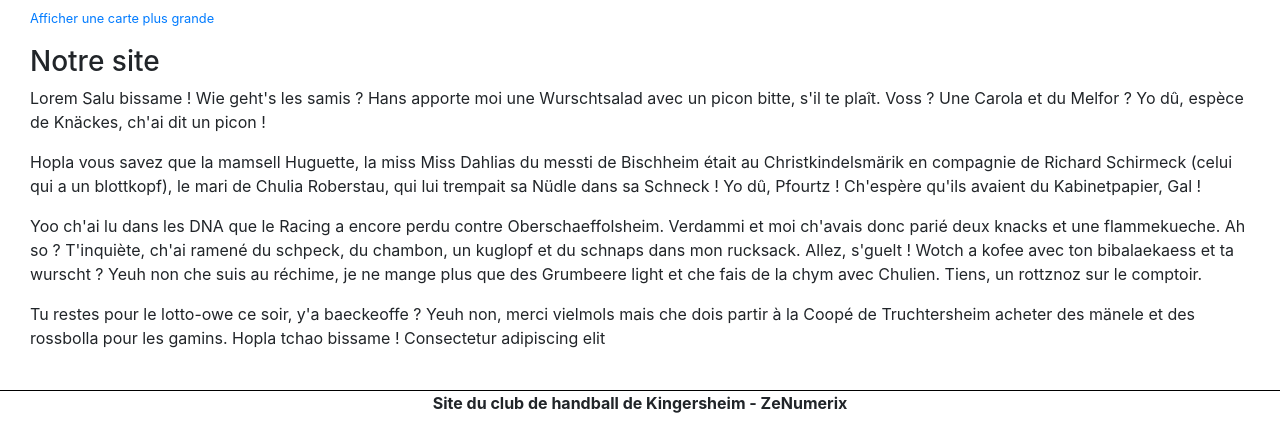
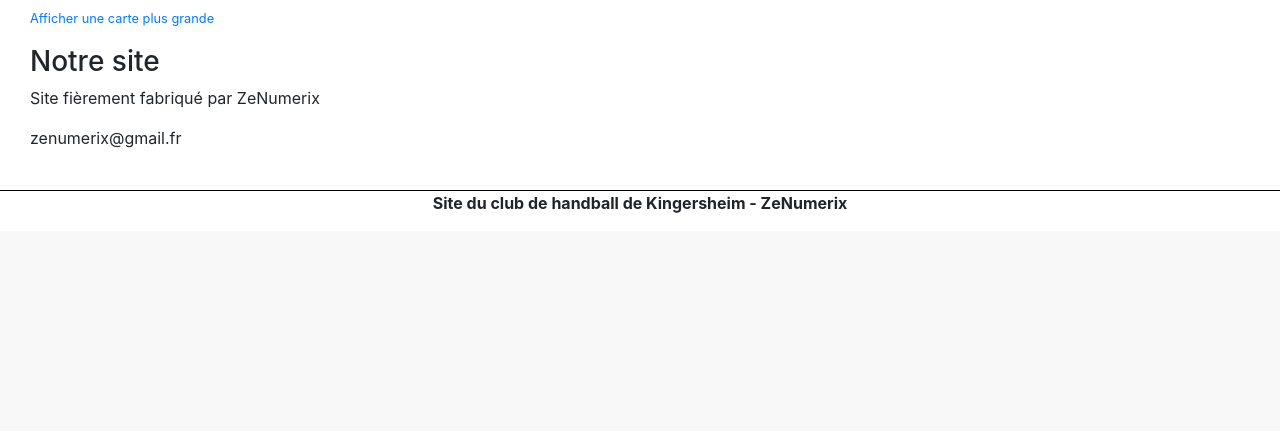
Before and after one commit to emmanuelNono/SiteWeb_Handball, a PHP site: page /src/body/apropos.php in a window 1280 px wide. Shown: the part 783-1214 px from the top of the page. After the commit the page ends 996 px from the top, so only its background shows below. Run offline with PHP 8.4, Linux system fonts and the light colour scheme; the visitor is signed in with stand-in values (Sample User, id 1).

Commit message:
apropos2

```diff
--- a/src/body/apropos.php
+++ b/src/body/apropos.php
@@ -22,11 +22,8 @@ include('../includes/header.php')
 
   <div class="col justify-content-center">
     <h3>Notre site</h3>
-    <p>Lorem Salu bissame ! Wie geht's les samis ? Hans apporte moi une Wurschtsalad avec un picon bitte, s'il te plaît.
-      Voss ? Une Carola et du Melfor ? Yo dû, espèce de Knäckes, ch'ai dit un picon !</p>
-    <p>Hopla vous savez que la mamsell Huguette, la miss Miss Dahlias du messti de Bischheim était au Christkindelsmärik en compagnie de Richard Schirmeck (celui qui a un blottkopf), le mari de Chulia Roberstau, qui lui trempait sa Nüdle dans sa Schneck ! Yo dû, Pfourtz ! Ch'espère qu'ils avaient du Kabinetpapier, Gal !</p>
-    <p>Yoo ch'ai lu dans les DNA que le Racing a encore perdu contre Oberschaeffolsheim. Verdammi et moi ch'avais donc parié deux knacks et une flammekueche. Ah so ? T'inquiète, ch'ai ramené du schpeck, du chambon, un kuglopf et du schnaps dans mon rucksack. Allez, s'guelt ! Wotch a kofee avec ton bibalaekaess et ta wurscht ? Yeuh non che suis au réchime, je ne mange plus que des Grumbeere light et che fais de la chym avec Chulien. Tiens, un rottznoz sur le comptoir.</p>
-    <p>Tu restes pour le lotto-owe ce soir, y'a baeckeoffe ? Yeuh non, merci vielmols mais che dois partir à la Coopé de Truchtersheim acheter des mänele et des rossbolla pour les gamins. Hopla tchao bissame ! Consectetur adipiscing elit</p>
+    <p>Site fièrement fabriqué par ZeNumerix</p>
+    <p>zenumerix@gmail.fr</p>
   </div>
 </div>
 
```
